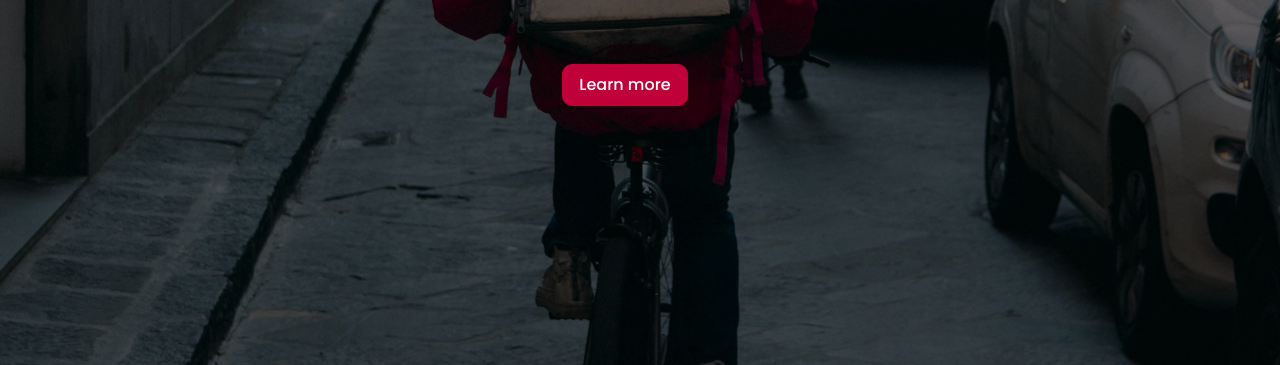
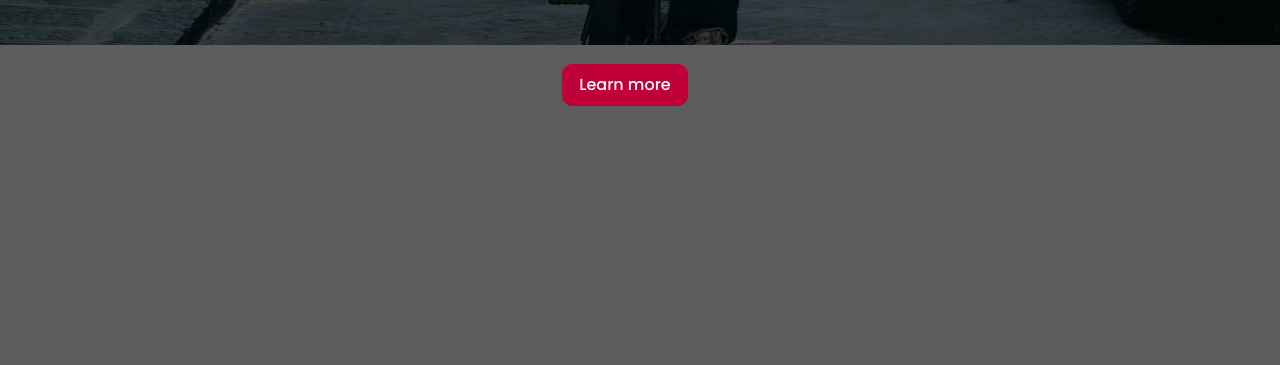
Before and after one commit to IamTiti/errandly, a plain HTML site: page index.html in a window 1280 px wide. Shown: the part 435-800 px from the top of the page. Drawn offline with nearby package versions, Linux system fonts and the light colour scheme; a web font is replaced by a local one.

Commit message:
Update style.css

```diff
--- a/style.css
+++ b/style.css
@@ -2,18 +2,26 @@
   background-color: rgba(0, 0, 0, 0.637);
 
 }
+
+body {
+background-color: white;
+
+}
+
 body,
 html {
   width: 100%;
   height: 100%;
   font-family: 'Poppins', sans-serif;
 
-  background:  url(kitchen.jpg) no-repeat center center fixed;
+  background:  url(kitchen.jpg) no-repeat;
 
-    -webkit-background-size: cover;
+    /*-webkit-background-size: cover;
     -moz-background-size: cover;
-    -o-background-size: cover;
-    background-size: cover;
+    -o-background-size: cover;*/
+
+    background-size: 100% 60%;
+
 
 }
 
```
